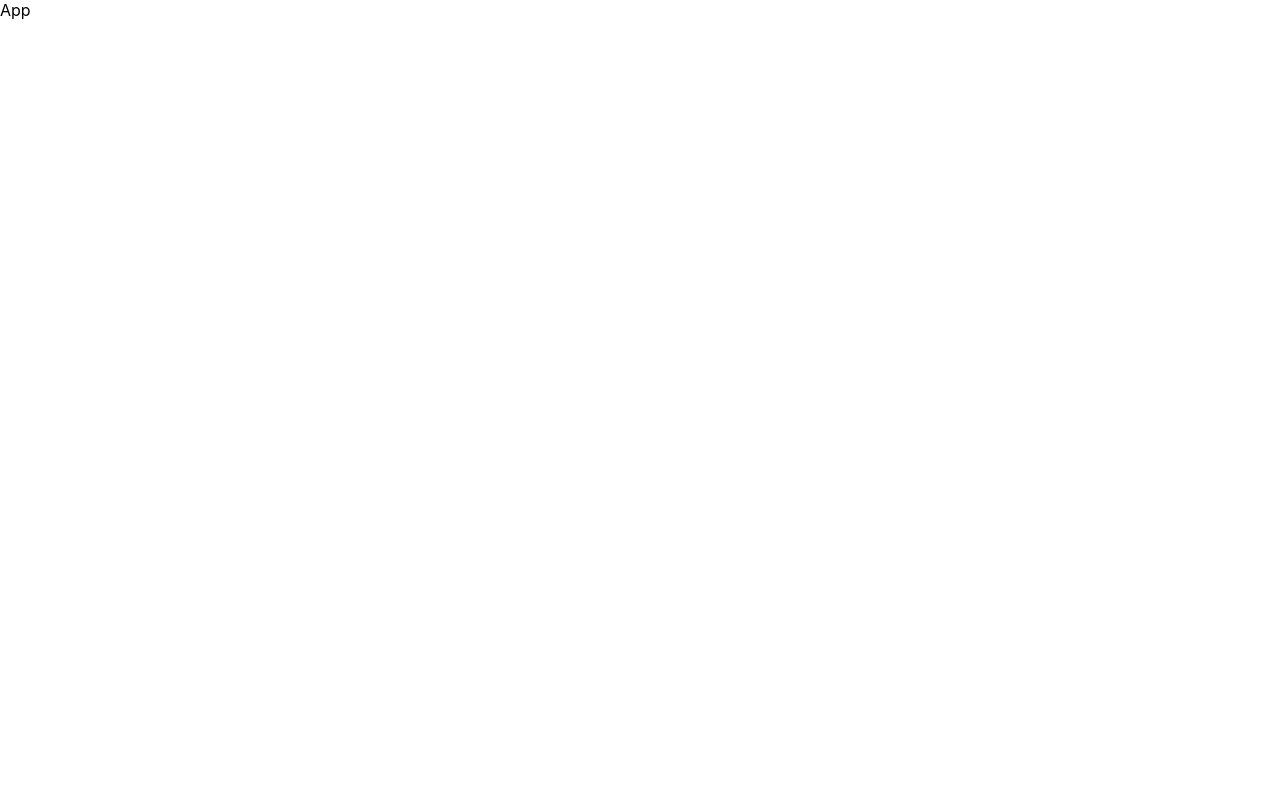
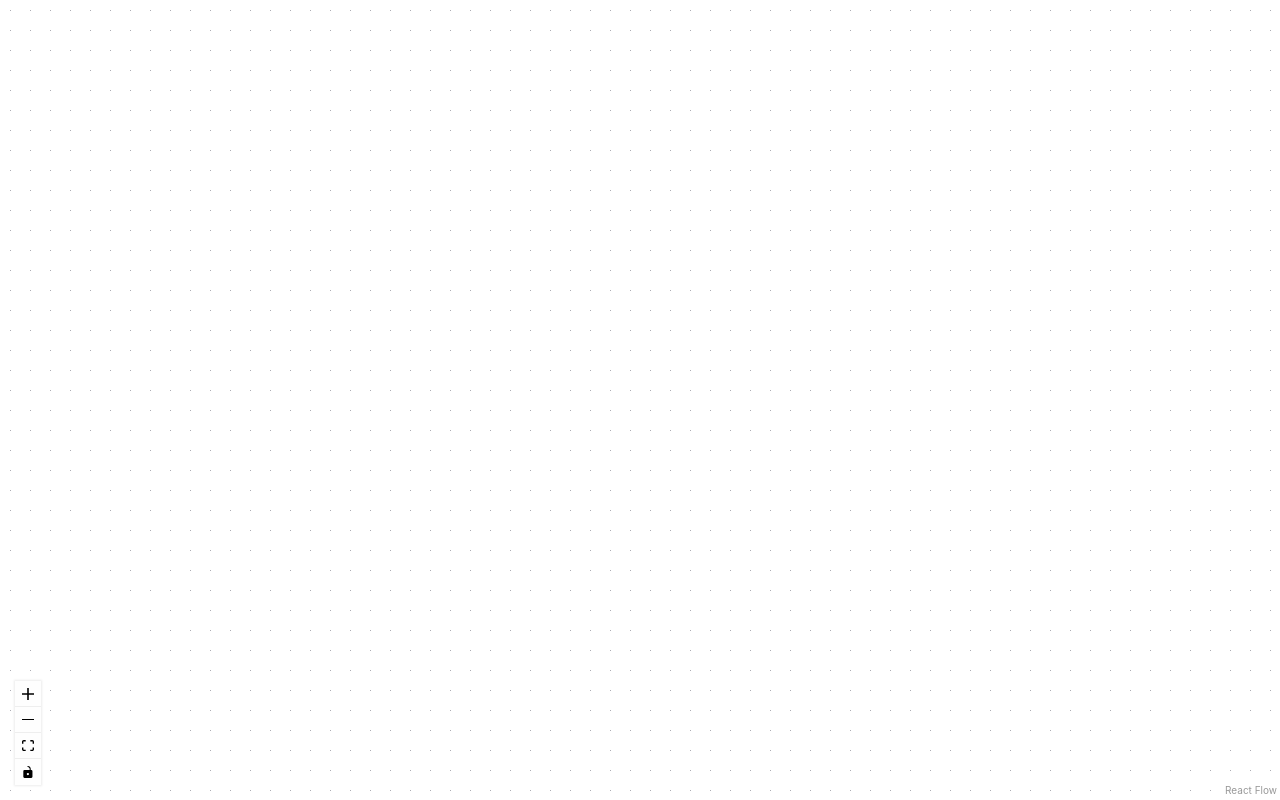
Before and after one commit to Naveed0601/Code-Nest, a React (Create React App) app in the folder frontend/: page /whiteboard in a window 1280 px wide. Built offline with nearby package versions, Linux system fonts and the light colour scheme.

Commit message:
panning and zooming Done

```diff
--- a/frontend/src/App.js
+++ b/frontend/src/App.js
@@ -1,9 +1,19 @@
-import React from 'react'
+import { BrowserRouter as Router, Routes, Route, Link } from "react-router-dom";
+import { WhiteBoardPage } from "./pages/WhiteBoardPage";
+
+function Home() {
+  return <h1>Home Page</h1>;
+}
 
 const App = () => {
   return (
-    <div>App</div>
-  )
+    <Router>
+      <Routes>
+        <Route path="/" element={<Home />} />
+        <Route path="/whiteboard" element={<WhiteBoardPage />} />
+      </Routes>
+    </Router>
+  );
 }
 
-export default App
+export default App;
--- /dev/null
+++ b/frontend/src/component/WhiteBoard.js
@@ -0,0 +1,15 @@
+import React from 'react';
+import { ReactFlow, Controls, Background } from "@xyflow/react";
+import '@xyflow/react/dist/style.css';
+
+
+export const WhiteBoard = () => {
+  return (
+    <div style={{ width: '100vw', height: '100vh' }}>
+      <ReactFlow style={{ width: '100%', height: '100%' }}>
+        <Background />
+        <Controls />
+      </ReactFlow>
+    </div>
+  );
+};
--- /dev/null
+++ b/frontend/src/pages/WhiteBoardPage.js
@@ -0,0 +1,9 @@
+import { WhiteBoard } from "../component/WhiteBoard";
+
+export const WhiteBoardPage = () => {
+  return (
+    <div>
+      <WhiteBoard />
+    </div>
+  );
+};
--- a/frontend/src/styles/index.css
+++ b/frontend/src/styles/index.css
@@ -7,7 +7,16 @@ body {
   -moz-osx-font-smoothing: grayscale;
 }
 
+#app {
+  width: 100vw;
+  height: 100vh;
+}
+
 code {
   font-family: source-code-pro, Menlo, Monaco, Consolas, 'Courier New',
     monospace;
 }
+
+@tailwind base;
+@tailwind components;
+@tailwind utilities;
--- /dev/null
+++ b/frontend/tailwind.config.js
@@ -0,0 +1,10 @@
+/** @type {import('tailwindcss').Config} */
+module.exports = {
+  content: [
+    "./src/**/*.{js,jsx,ts,tsx}",
+  ],
+  theme: {
+    extend: {},
+  },
+  plugins: [],
+}
```
Also changed, not shown: frontend/package.json (+7 -0 lines), frontend/src/styles/WhiteBoard.css (added), 1 other file (tests, documents, lock files or other folders).
